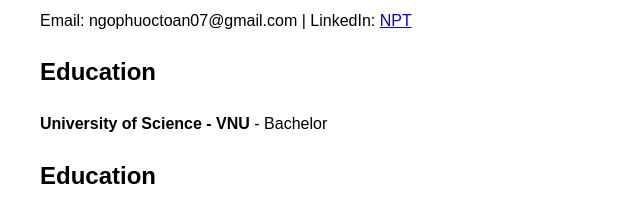
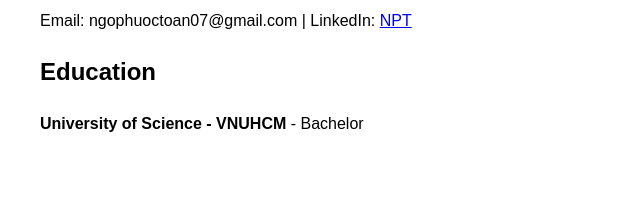
Before and after one commit to NPToanLX-TNH-HCMUS/25127522_W01_Assignment_2, a plain HTML site: page index.html in a window 1280 px wide. Shown: the part 105-328 px from the top of the page, without its empty margins (0-640 px from the left). Drawn offline with Linux system fonts and the light colour scheme.

Commit message:
Correct university name in index.html
Updated university name in the education section.

```diff
--- a/index.html
+++ b/index.html
@@ -15,11 +15,8 @@
 
     <div class="section">
         <h2>Education</h2>
-        <p><strong>University of Science - VNU</strong> - Bachelor</p>
+        <p><strong>University of Science - VNUHCM</strong> - Bachelor</p>
     </div>
 
-    <div class="section">
-        <h2>Education</h2>
-    </div>
 </body>
 </html>
```
